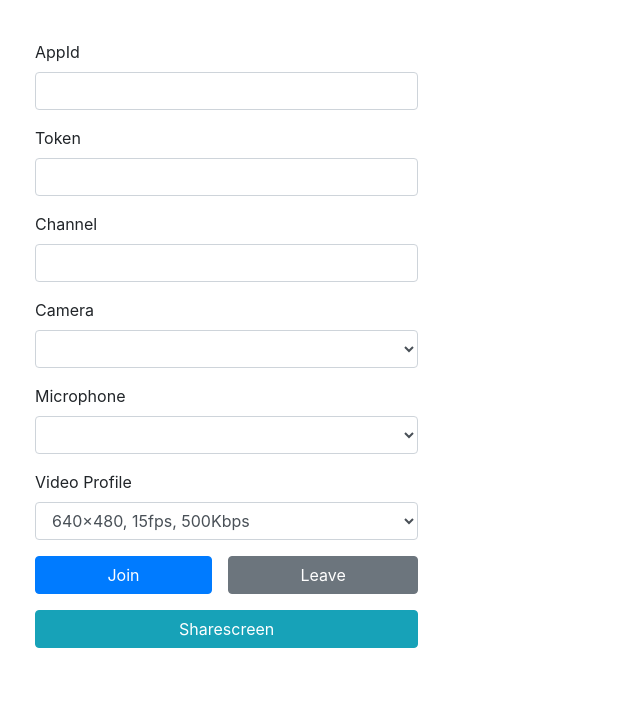
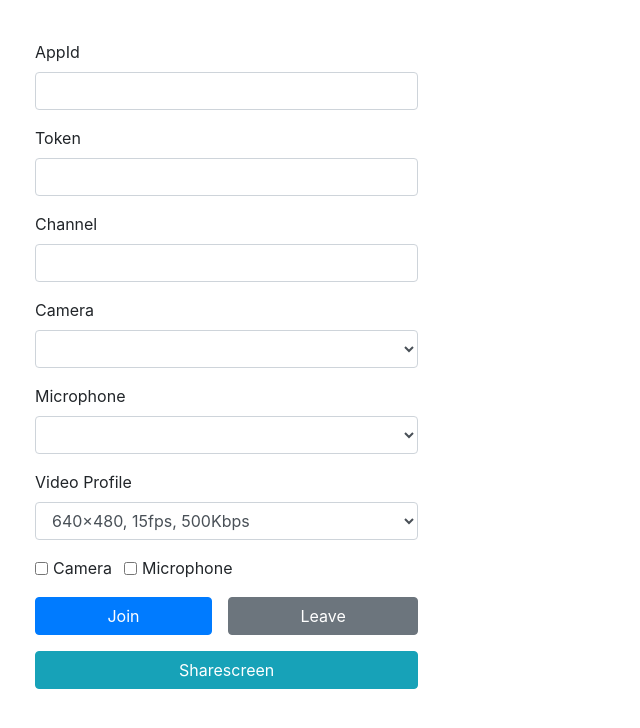
Before and after one commit to dimasputrap123/react-agora-video, a React (Create React App) app: page / in a window 1280 px wide. Shown: the top 728 px of the page, without its empty margins (0-640 px from the left). Built offline with nearby package versions, Linux system fonts and the light colour scheme.

Commit message:
menambahkan checkbox untuk publishVideo dan publishAudio state

```diff
--- a/src/App.js
+++ b/src/App.js
@@ -11,10 +11,12 @@ class App extends Component {
       camera: "",
       mic: "",
       profile: "",
+      publishVideo: false,
+      publishAudio: false,
     };
   }
   componentWillUnmount() {
-    this.client.disconnect();
+    if (this.client) this.client.disconnect();
   }
   joinHandler = (e) => {
     console.log(e);
@@ -35,10 +37,25 @@ class App extends Component {
   handleSubmit = (e) => {
     e.preventDefault();
     const data = new FormData(e.currentTarget);
-    const { appid, token, channel, camera, mic, profile } = Object.fromEntries(
-      data
-    );
-    this.setState({ ...this.state, camera, mic, profile });
+    console.log(Object.fromEntries(data));
+    const {
+      appid,
+      token,
+      channel,
+      camera,
+      mic,
+      profile,
+      publishAudio,
+      publishVideo,
+    } = Object.fromEntries(data);
+    this.setState({
+      ...this.state,
+      camera,
+      mic,
+      profile,
+      publishVideo: publishVideo ? true : false,
+      publishAudio: publishAudio ? true : false,
+    });
     this.client = createClient({
       codec: "vp8",
       mode: "rtc",
@@ -85,6 +102,8 @@ class App extends Component {
             <AGPublish
               client={this.client.client}
               container="local_video"
+              publishVideo={this.state.publishVideo}
+              publishAudio={this.state.publishAudio}
               cameraConfig={{
                 cameraId: this.state.camera,
                 encoderConfig: this.state.profile,
--- a/src/FormSetting.js
+++ b/src/FormSetting.js
@@ -25,7 +25,12 @@ const FormSetting = ({ onSubmit, onLeave, onSelectChange, connectState }) => {
   const selectHandler = React.useCallback(
     (e) => {
       if (connectState) {
-        onSelectChange(e.target.value, e.target.name);
+        onSelectChange(
+          e.target.name === "publishVideo" || e.target.name === "publishAudio"
+            ? e.target.checked
+            : e.target.value,
+          e.target.name
+        );
       }
     },
     [connectState, onSelectChange]
@@ -38,6 +43,12 @@ const FormSetting = ({ onSubmit, onLeave, onSelectChange, connectState }) => {
     document
       .getElementById("profile")
       .addEventListener("change", selectHandler);
+    document
+      .getElementById("publishVideo")
+      .addEventListener("change", selectHandler);
+    document
+      .getElementById("publishAudio")
+      .addEventListener("change", selectHandler);
     return () => {
       document
         .getElementById("cameras")
@@ -47,6 +58,12 @@ const FormSetting = ({ onSubmit, onLeave, onSelectChange, connectState }) => {
         .removeEventListener("change", selectHandler);
       document
         .getElementById("profile")
+        .removeEventListener("change", selectHandler);
+      document
+        .getElementById("publishVideo")
+        .removeEventListener("change", selectHandler);
+      document
+        .getElementById("publishAudio")
         .removeEventListener("change", selectHandler);
     };
   }, [selectHandler]);
@@ -106,7 +123,25 @@ const FormSetting = ({ onSubmit, onLeave, onSelectChange, connectState }) => {
         <label>Video Profile</label>
         <select className="form-control" id="profile" name="profile"></select>
       </div>
-      <div className="d-flex mb-3">
+      <div className="form-check form-check-inline">
+        <input
+          className="form-check-input"
+          type="checkbox"
+          id="publishVideo"
+          name="publishVideo"
+        />
+        <label className="form-check-label">Camera</label>
+      </div>
+      <div className="form-check form-check-inline">
+        <input
+          className="form-check-input"
+          type="checkbox"
+          id="publishAudio"
+          name="publishAudio"
+        />
+        <label className="form-check-label">Microphone</label>
+      </div>
+      <div className="d-flex mb-3 mt-3">
         <button type="submit" className="btn btn-primary mr-3 flex-fill">
           Join
         </button>
```
